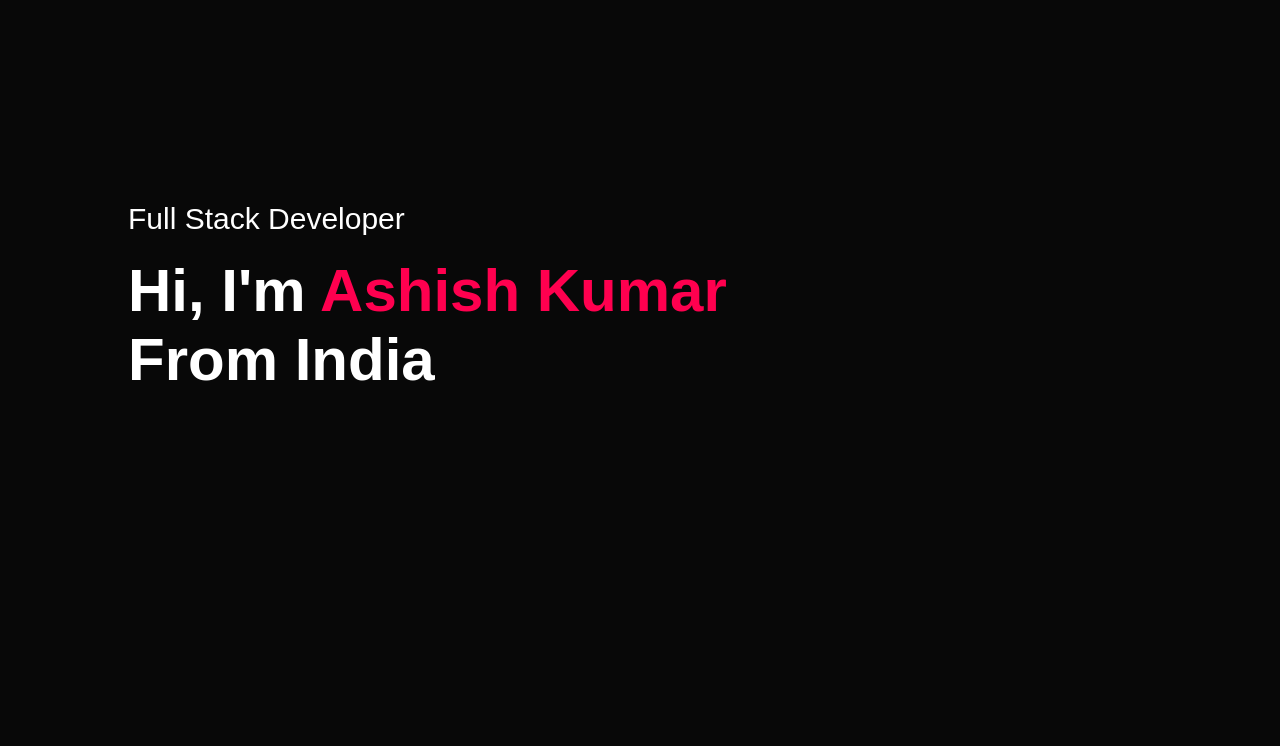
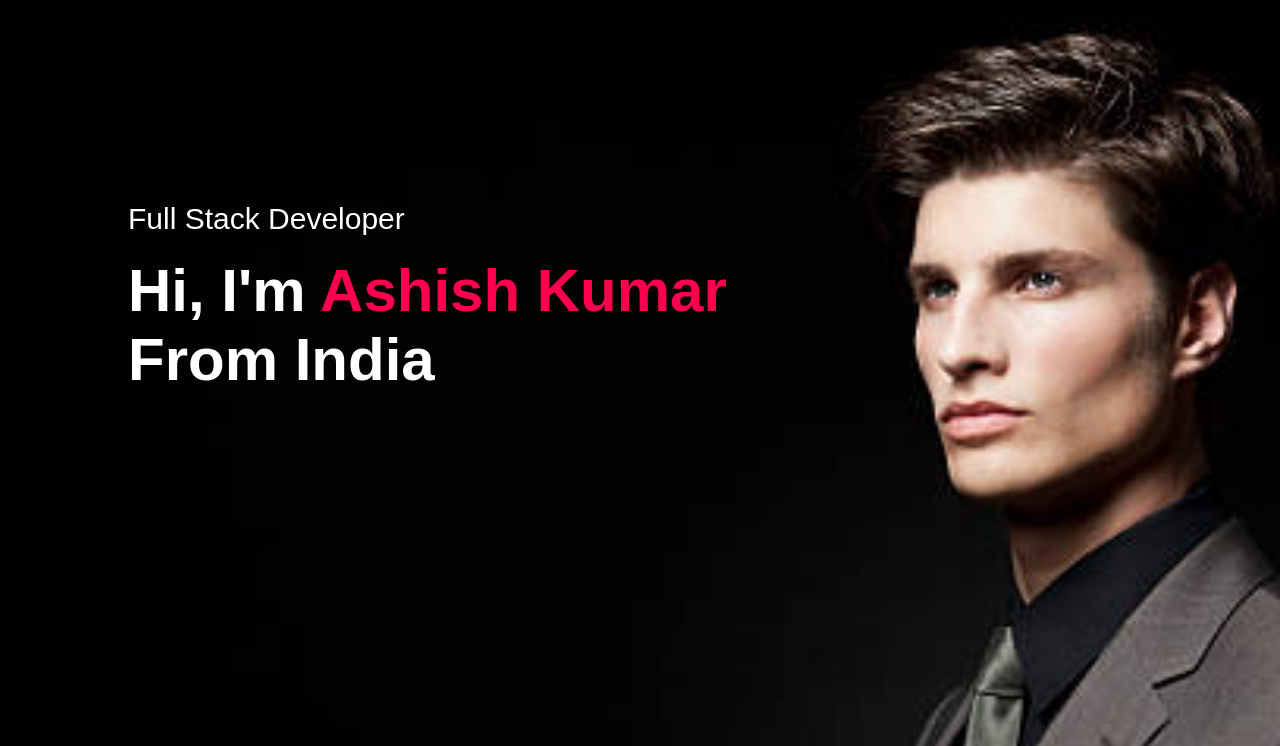
Before and after one commit to akashish3/portfolio, a plain HTML site: page index.html in a window 1280 px wide. Shown: the part 54-800 px from the top of the page. Drawn offline with Linux system fonts and the light colour scheme.

Commit message:
Update style.css

```diff
--- a/style.css
+++ b/style.css
@@ -11,7 +11,7 @@ body{
 #header{
     width: 100%;
     height: 160vh;
-    background-image:url(images/background1.jpg);
+    background-image:url(background1.jpg);
     background-size:cover;
     background-position: center;
 }
```
